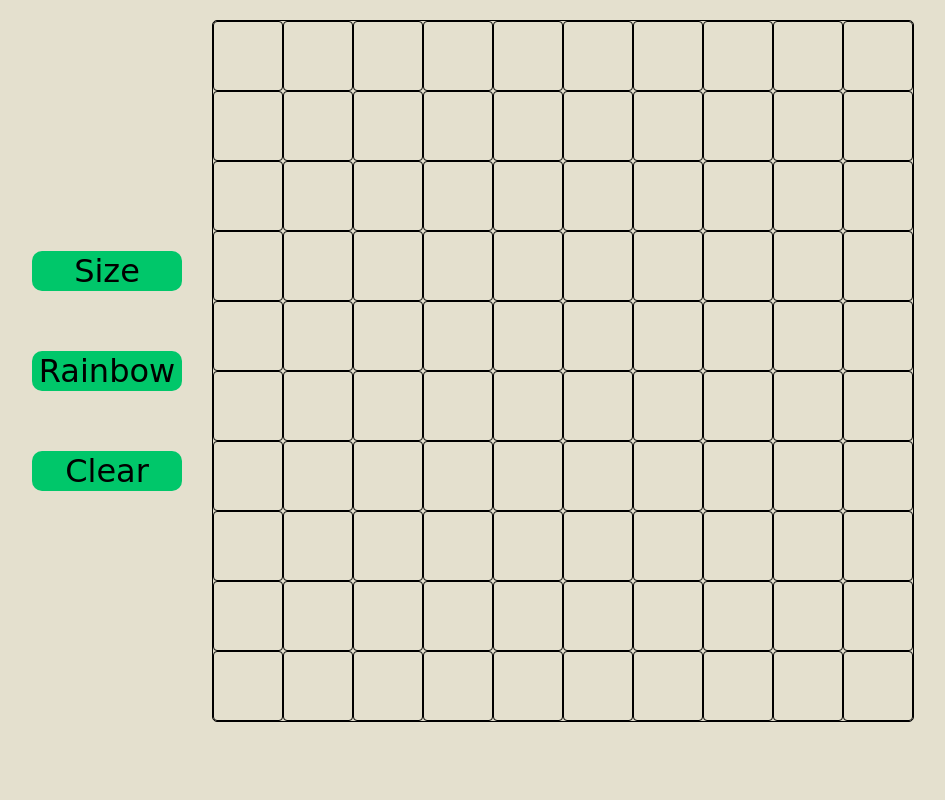
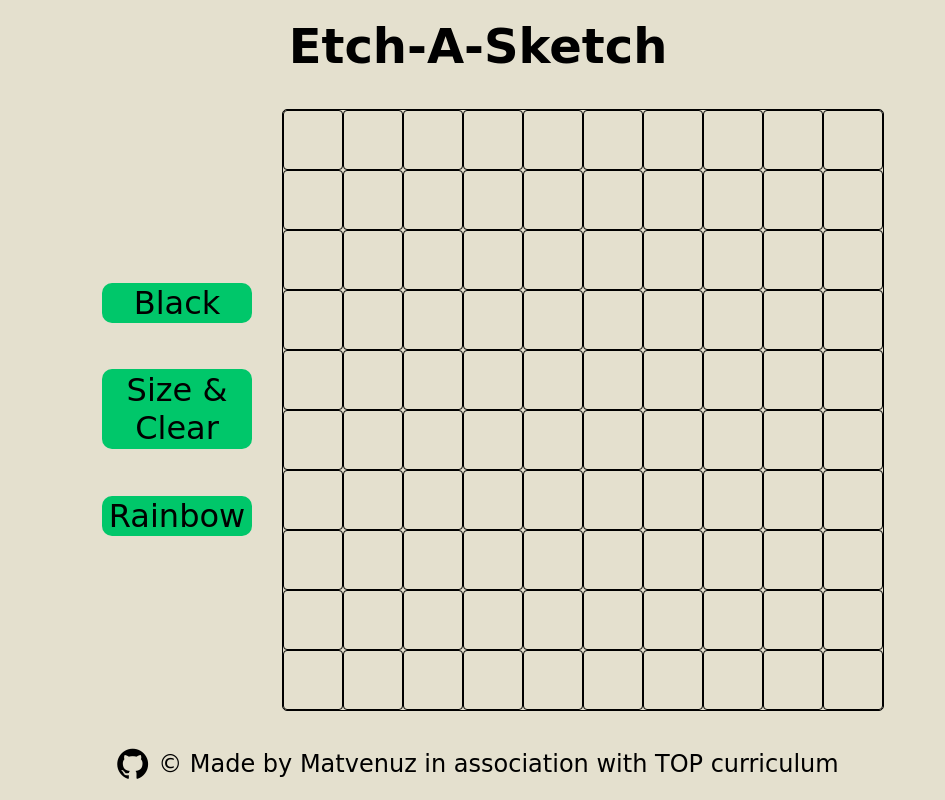
Before and after one commit to MatVenuz/Etch-A-Sketch, a plain HTML site: page index.html in a window 1280 px wide. Shown: the whole page, without its empty margins (162-1107 px from the left). Drawn offline with Linux system fonts and the light colour scheme; a web font is replaced by a local one.

Commit message:
First version of Etch-A-Sketch

```diff
--- a/css/styles.css
+++ b/css/styles.css
@@ -15,6 +15,18 @@ body {
   font-family: 'Tapestry', cursive;
 }
 
+#body {
+  display: flex;
+  flex-direction: column;
+  justify-content: space-around;
+  height: 100vh;
+}
+
+h1 {
+  text-align: center;
+  font-size: 3em;
+}
+
 .flex-container {
   display: flex;
   justify-content: center;
@@ -26,7 +38,7 @@ body {
   justify-content: center;
   align-items: center;
   height: 300px;
-  margin: auto 10px;
+  margin: auto 30px;
 }
 
 button {
@@ -43,23 +55,36 @@ button {
   border-radius: 10px;
 }
 
+#grid-size {
+  height: 80px;
+}
+
 .container {
   display: grid;
   grid-template-rows: repeat(var(--size), minmax(0, 1fr));
   grid-template-columns: repeat(var(--size), minmax(0, 1fr));
-  width: 700px;
-  height: 700px;
-  margin: 20px;
+  width: 600px;
+  height: 600px;
   border: 1px solid var(--black);
   border-radius: 5px;
 }
 
 .grid-item {
-  text-align: center;
   border-radius: 4px;
   border: 1px solid var(--black);
 }
 
-.grid-hover {
-  background-color: var(--black);
+#footer {
+  display: flex;
+  justify-content: center;
+  align-items: center;
+  font-size: 1.5em;
 }
+
+#footer p {
+  margin-left: 10px;
+}
+
+footer a {
+  color: black;
+}
--- a/index.html
+++ b/index.html
@@ -7,16 +7,26 @@
     <meta name='viewport' content='width=device-width, initial-scale=1'>
     <link rel='stylesheet' type='text/css' media='screen' href='./css/styles.css'>
     <link href="https://fonts.googleapis.com/css2?family=Tapestry&display=swap" rel="stylesheet">
+    <link rel="stylesheet" href="https://cdnjs.cloudflare.com/ajax/libs/font-awesome/4.7.0/css/font-awesome.min.css">
 </head>
 <body>
+    <div id="body">
+    <h1>Etch-A-Sketch</h1>
     <div class="flex-container">
         <div class="flex-buttons">
-            <button id="grid-size" class="selection-buttons">Size</button>
+            <button id="black" class="selection-buttons">Black</button>
+            <button id="grid-size" class="selection-buttons">Size & Clear</button>
             <button id="rainbow" class="selection-buttons">Rainbow</button>
-            <button id="clear" class="selection-buttons">Clear</button>
         </div>
         <div class="container"></div>
     </div>
+    <footer>
+        <div id="footer">
+            <a href="https://github.com/MatVenuz"><i class="fa fa-github" style="font-size:36px"></i></a>
+            <p>&copy; Made by Matvenuz in association with TOP curriculum</p>
+        </div>
+    </div>
+    </footer>
     <script src='script.js'></script>
 </body>
 </html>
--- a/script.js
+++ b/script.js
@@ -2,7 +2,7 @@
 const container = document.querySelector(".container");
 const buttonSize = document.getElementById("grid-size");
 const rainbowButton = document.getElementById("rainbow");
-const clearButton = document.getElementById("clear");
+const blackColorButton = document.getElementById("black");
 
 // function that make the grid
 function makeGrid(size) {
@@ -33,16 +33,31 @@ buttonSize.addEventListener("click", () =>  {
     }
 });
 
+
 // rainbow button
 rainbowButton.addEventListener("click", () => {
     const gridItem = document.querySelectorAll(".grid-item");
     gridItem.forEach(element => element.addEventListener("mouseover", () => {
-        randomColor(element)
-    }))
-})
+        randomColor(element);
+    }));
+});
 
 // rainbow generator
 function randomColor(gItem) {
     var randomColor = Math.floor(Math.random()*16777215).toString(16);
     gItem.style.background = "#" + randomColor
 }
+
+
+// black color button
+blackColorButton.addEventListener("click", () => {
+    const gridItem = document.querySelectorAll(".grid-item");
+    gridItem.forEach(element => element.addEventListener("mouseover", () => {
+        blackColor(element);
+    }));
+});
+
+// black color button
+function blackColor(bItem) {
+    bItem.style.background = "#000000"
+}
```
